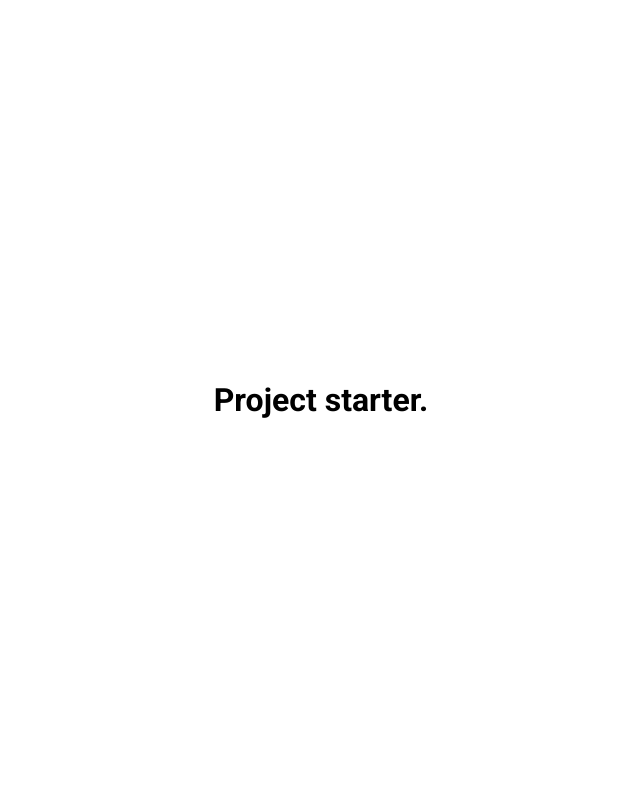
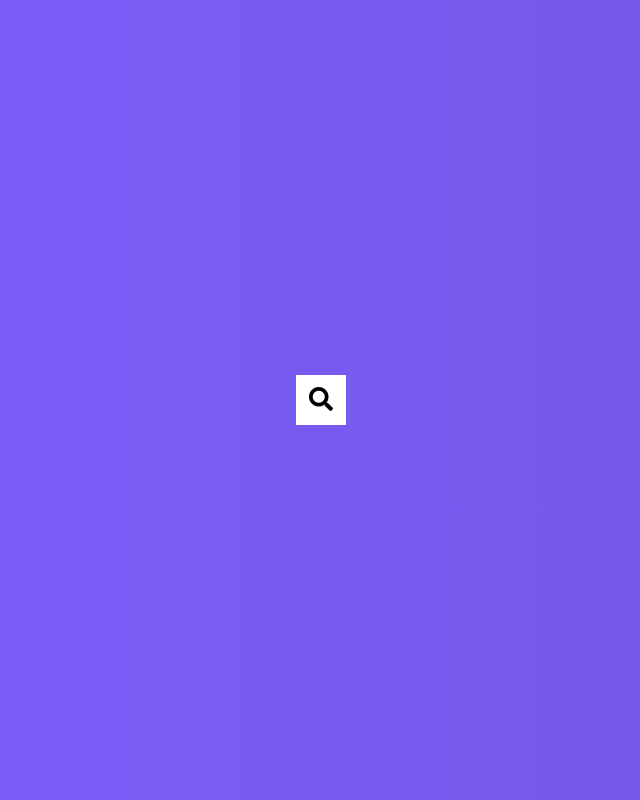
Before and after one commit to Sebastian-Constantin-Iacob/html_css_js_practice_projects, a plain HTML site: page hidden_search_widget/index.html in a window 1280 px wide. Shown: the whole page, without its empty margins (319-959 px from the left). Drawn offline with Linux system fonts and the light colour scheme.

Commit message:
Complete project

```diff
--- a/hidden_search_widget/index.html
+++ b/hidden_search_widget/index.html
@@ -1,17 +1,19 @@
 <!DOCTYPE html>
 <html lang="en">
-<head>
-    <meta charset="UTF-8">
-    <meta http-equiv="X-UA-Compatible" content="IE=edge">
-    <meta name="viewport" content="width=device-width, initial-scale=1.0">
-    <link rel="stylesheet" href="">
-    <!-- <link rel="stylesheet" href="https://cdnjs.cloudflare.com/ajax/libs/font-awesome/6.3.0/css/all.min.css" integrity="sha512-SzlrxWUlpfuzQ+pcUCosxcglQRNAq/DZjVsC0lE40xsADsfeQoEypE+enwcOiGjk/bSuGGKHEyjSoQ1zVisanQ==" crossorigin="anonymous" referrerpolicy="no-referrer" /> -->
-    <link rel="stylesheet" href="style.css">
-    <title>My Project</title>
-</head>
-<body>
-    <h1>Project starter.</h1>
-
+  <head>
+    <meta charset="UTF-8" />
+    <meta name="viewport" content="width=device-width, initial-scale=1.0" />
+    <link rel="stylesheet" href="https://cdnjs.cloudflare.com/ajax/libs/font-awesome/5.14.0/css/all.min.css" integrity="sha512-1PKOgIY59xJ8Co8+NE6FZ+LOAZKjy+KY8iq0G4B3CyeY6wYHN3yt9PW0XpSriVlkMXe40PTKnXrLnZ9+fkDaog==" crossorigin="anonymous" />
+    <link rel="stylesheet" href="style.css" />
+    <title>Hidden Search</title>
+  </head>
+  <body>
+    <div class="search">
+      <input type="text" class="input" placeholder="Search...">
+      <button class="btn">
+        <i class="fas fa-search"></i>
+      </button>
+    </div>
     <script src="script.js"></script>
-</body>
+  </body>
 </html>
--- a/hidden_search_widget/script.js
+++ b/hidden_search_widget/script.js
@@ -0,0 +1,8 @@
+const search = document.querySelector('.search')
+const btn = document.querySelector('.btn')
+const input = document.querySelector('.input')
+
+btn.addEventListener('click', () => {
+    search.classList.toggle('active')
+    input.focus()
+})
--- a/hidden_search_widget/style.css
+++ b/hidden_search_widget/style.css
@@ -5,12 +5,53 @@
 }
 
 body {
+  background-image: linear-gradient(90deg, #7d5fff, #7158e2);
   font-family: 'Roboto', sans-serif;
   display: flex;
-    flex-direction: column;
   align-items: center;
   justify-content: center;
   height: 100vh;
   overflow: hidden;
   margin: 0;
 }
+
+.search {
+  position: relative;
+  height: 50px;
+}
+
+.search .input {
+  background-color: #fff;
+  border: 0;
+  font-size: 18px;
+  padding: 15px;
+  height: 50px;
+  width: 50px;
+  transition: width 0.3s ease;
+}
+
+.btn {
+  background-color: #fff;
+  border: 0;
+  cursor: pointer;
+  font-size: 24px;
+  position: absolute;
+  top: 0;
+  left: 0;
+  height: 50px;
+  width: 50px;
+  transition: transform 0.3s ease;
+}
+
+.btn:focus,
+.input:focus {
+  outline: none;
+}
+
+.search.active .input {
+  width: 200px;
+}
+
+.search.active .btn {
+  transform: translateX(198px);
+}
```
Lines whose indentation alone changed are shown as unchanged.
